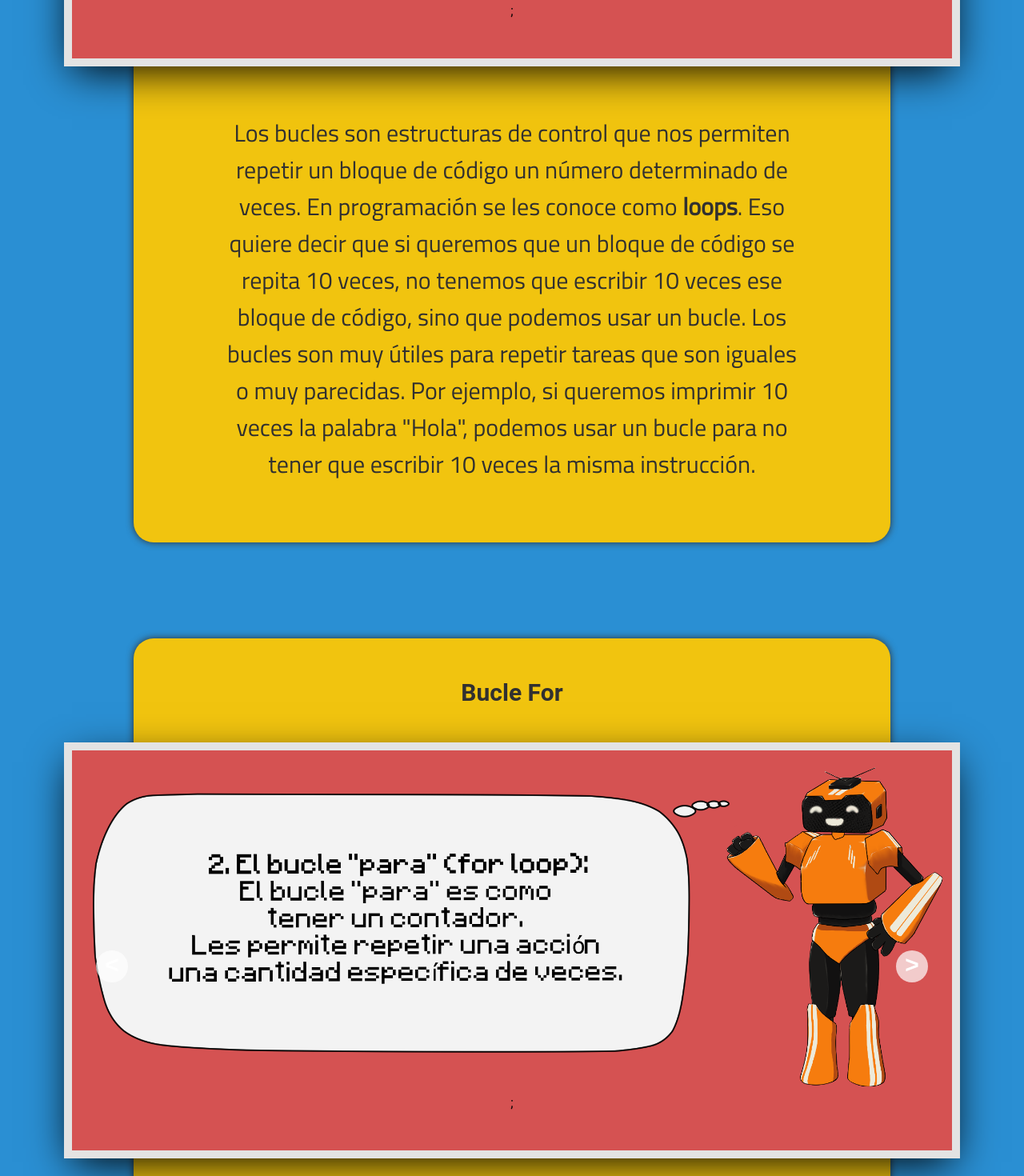
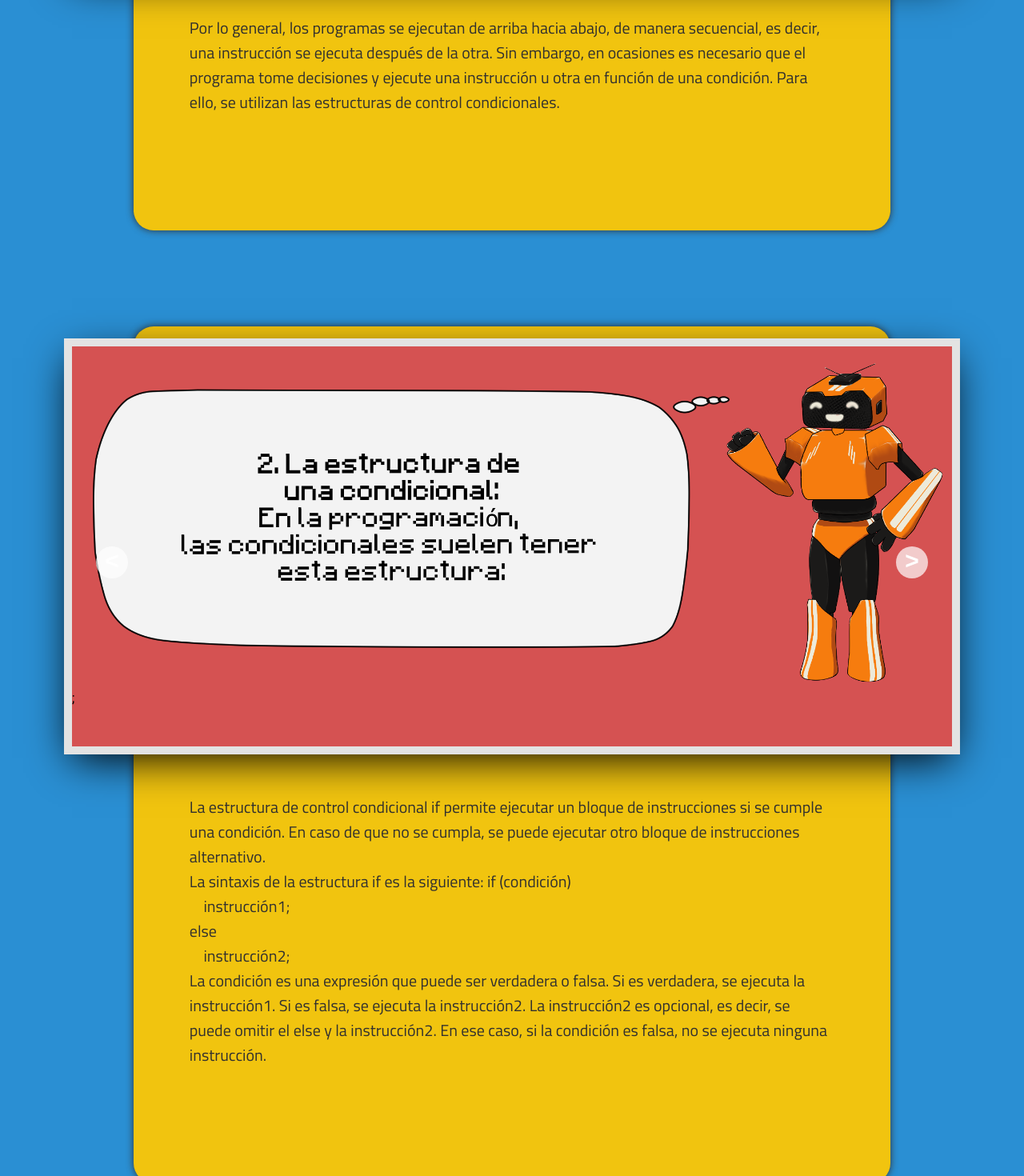
Before and after one commit to Jona-S152/ProyectoTECSU, a React (Vite) app in the folder FrontendClient/: page / in a window 1280 px wide. Shown: the part 1260-2730 px from the top of the page at 80% size. Built offline with nearby package versions, Linux system fonts and the light colour scheme.

Commit message:
clase 4 terminado

```diff
--- a/FrontendClient/src/Compilador/compilador.jsx
+++ b/FrontendClient/src/Compilador/compilador.jsx
@@ -45,6 +45,7 @@ function PythonRunner() {
         <div>
             <form>
         <textarea ref={codeRef} cols="40" rows="10">
+
         </textarea>
                 <br />
                 <button type="button" onClick={runit}>Ejecutar</button>
--- a/FrontendClient/src/Pages/class4.jsx
+++ b/FrontendClient/src/Pages/class4.jsx
@@ -0,0 +1,116 @@
+import SliderComponent from "../Components/Slider.jsx";
+import PythonRunner from "../Compilador/compilador.jsx";
+import React from "react";
+
+function Condicionales(){
+    const intro = [
+        'http://localhost:5173/img/Condicionales/Intro%20condicionales/Condicionales1.png',
+        'http://localhost:5173/img/Condicionales/Intro%20condicionales/Condicionales1.png',
+    ]
+
+    const concepto = [
+        'http://localhost:5173/img/Condicionales/Que%20son/Condicionales1.png',
+        'http://localhost:5173/img/Condicionales/Que%20son/Condicionales2.png',
+    ]
+
+    const casoif = [
+        'http://localhost:5173/img/Condicionales/If/If1.png',
+        'http://localhost:5173/img/Condicionales/If/If2.png',
+    ]
+
+    const ejemploif = [
+        'http://localhost:5173/img/Condicionales/Ejemplo%20if/EjemploIf1.png',
+        'http://localhost:5173/img/Condicionales/Ejemplo%20if/EjemploIf2.png',
+    ]
+    return(
+        <body>
+        <h1 className={"titleClass"}>Condicionales</h1>
+            <SliderComponent
+                imagenes={intro}
+            />
+        <div className={"contenedorTextClass3"}>
+            <SliderComponent
+                imagenes={concepto}
+            />
+            <div className={"contenedorClass"}>
+                <p>
+                    Por lo general, los programas se ejecutan de arriba hacia abajo, de manera secuencial, es decir, una instrucción se ejecuta
+                    después de la otra. Sin embargo, en ocasiones es necesario que el programa tome decisiones y ejecute una instrucción u otra en
+                    función de una condición. Para ello, se utilizan las estructuras de control condicionales.
+                </p>
+            </div>
+        </div>
+        <div className={"contenedorTextClass3"}>
+            <SliderComponent
+                imagenes={casoif}
+            />
+            <div className={"contenedorClass"}>
+                <p>
+                    La estructura de control condicional if permite ejecutar un bloque de instrucciones si se cumple una condición. En caso de que
+                    no se cumpla, se puede ejecutar otro bloque de instrucciones alternativo.<br/>
+                    La sintaxis de la estructura if es la siguiente:
+                        if (condición) <br/>
+                        &nbsp;&nbsp;&nbsp;&nbsp;instrucción1; <br/>
+                        else <br/>
+                        &nbsp;&nbsp;&nbsp;&nbsp;instrucción2; <br/>
+                        La condición es una expresión que puede ser verdadera o falsa. Si es verdadera, se ejecuta la instrucción1. Si es falsa, se
+                        ejecuta la instrucción2. La instrucción2 es opcional, es decir, se puede omitir el else y la instrucción2. En ese caso, si la
+                        condición es falsa, no se ejecuta ninguna instrucción.
+                </p>
+            </div>
+        </div>
+        <div className={"contenedorCondicional"}>
+            <SliderComponent imagenes={ejemploif}/>
+            <div className={"contenedorClass"}>
+                <p>
+                    La condiciona evualua si True o false, datos booleanos, si es verdadero se ejecuta la instruccion 1, si es falso se ejecuta la
+                    instruccion 2.
+                    Como el paraguas que si llueve se usa el paraguas, si no llueve no se usa el paraguas.<br/>
+                    Ahora vamos a ver un ejemplo de como se usa el if en python.
+                    2 es mayor que 3? <br/>
+                    Vamos ejecutar el siguiente codigo en python para ver que pasa.<br/>
+                    if 2 &#62; 3: <br/>
+                    &nbsp;&nbsp;&nbsp;&nbsp;print("2 es mayor que 3") <br/>
+                    else: <br/>
+                    &nbsp;&nbsp;&nbsp;&nbsp;print("2 no es mayor que 3") <br/>
+                    <br/>
+                    <PythonRunner/>
+                    <p>
+                        Como veras, preguntamos que si dos es mayor a 3, como es falso, se ejecuta la instruccion 2, que es que 2 no es mayor que 3.
+                    </p>
+                    <p>
+                        Veamos un caso que sea verdadero: <br/>
+                        if 10 &#62; 5: <br/>
+                        &nbsp;&nbsp;&nbsp;&nbsp;print("10 es mayor que 5") <br/>
+                        else: <br/>
+                        &nbsp;&nbsp;&nbsp;&nbsp;print("10 no es mayor que 5") <br/>
+                        <br/>
+                        <PythonRunner/>
+                        <p>
+                            Como veras, preguntamos que si 10 es mayor a 5, como es verdadero, se ejecuta la instruccion 1, que es que 10 es mayor que 5.
+                        </p>
+                    </p>
+                </p>
+            </div>
+        </div>
+        <div className={"contenedorPractica"}>
+            <h2>Practiquemos un poco</h2>
+            <div className={"contenedorEjercicio"}>
+                <p>
+                    Ya vimos un poco lo que es una condicional if, ahora vamos a practicar un poco, vamos a hacer un programa que nos diga si un
+                    numero es par o impar, para ello vamos a usar el modulo %, que nos da el resto de una division, si el resto es 0, es par, si
+                    el resto es 1, es impar.
+                </p>
+                <p>
+                    Como segunda practica, vamos a hacer un programa que nos diga si un numero es positivo o negativo, para ello vamos a usar el
+                    if, si el numero es mayor a 0, es positivo, si es menor a 0, es negativo.
+                </p>
+                <PythonRunner/>
+                <PythonRunner/>
+            </div>
+        </div>
+        </body>
+    )
+}
+
+export default Condicionales;
--- a/FrontendClient/src/index.css
+++ b/FrontendClient/src/index.css
@@ -426,11 +426,13 @@ a:hover{
 }
 
 .contenedorPractica{
+  text-align: center;
   background-color: #2ECC71;
   padding: 20px;
 border-radius: 25px;
 box-shadow: 0 0 10px 0 rgba(61, 61, 61, 0.7);
   margin-bottom: 60px;
+  width: 80%;
 }
 
 .contenedorEjercicio{
@@ -453,3 +455,41 @@ box-shadow: 0 0 10px 0 rgba(61, 61, 61, 0.7);
   border-radius: 25px;
   padding: 20px;
 }
+
+/*Clase 4*/
+.contenedorCondicional{
+  height: auto;
+  display: flex;
+  flex-direction: column;
+  justify-content: center;
+  align-items: center;
+  width: 80%;
+  background-color: #87b4d2;
+  border-radius: 25px;
+  box-shadow: 0 0 10px 0 rgba(61, 61, 61, 0.7);
+  margin-bottom: 60px;
+}
+
+.contenedorClass{
+  margin: 60px 0 60px 0;
+  display: flex;
+  grid-gap: 20px;
+  text-align: center;
+  justify-content: center;
+  place-items: center;
+}
+
+.contenedorClass p{
+  font-family: 'Titillium Web', sans-serif;
+  width: 90%;
+  display: flex;
+flex-direction: column;
+justify-content: center;
+align-items: center;
+  font-size: 20px;
+  margin-bottom: 60px;
+}
+
+.textPropuesta{
+  align-items: center;
+}
--- a/FrontendClient/src/main.jsx
+++ b/FrontendClient/src/main.jsx
@@ -4,6 +4,7 @@ import Variables from "./Pages/class2.jsx";
 import Bucles from "./Pages/class3.jsx";
 import PythonRunner from "./Compilador/compilador.jsx";
 import MenuMain from "./routes/Menu.jsx";
+import Condicionales from "./Pages/class4.jsx";
 
 // const router = createBrowserRouter([
 //     {
@@ -32,5 +33,5 @@ ReactDOM.createRoot( document.getElementById ( 'root' )).render (
     //         <RouterProvider router={router}/>
     //     </AuthProvider>
     // </React.StrictMode>
-    <Bucles/>
+    <Condicionales/>
 );
```
